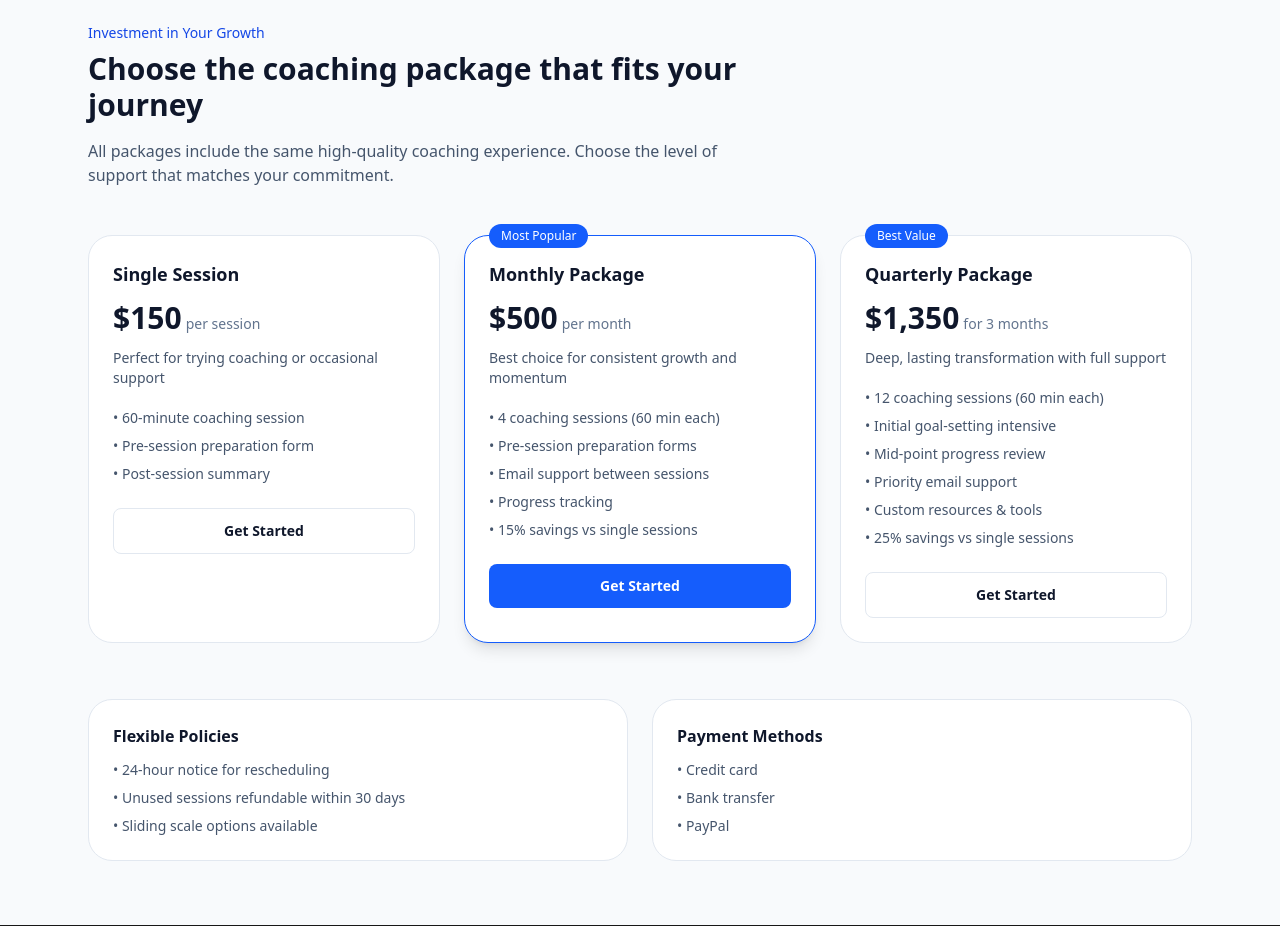
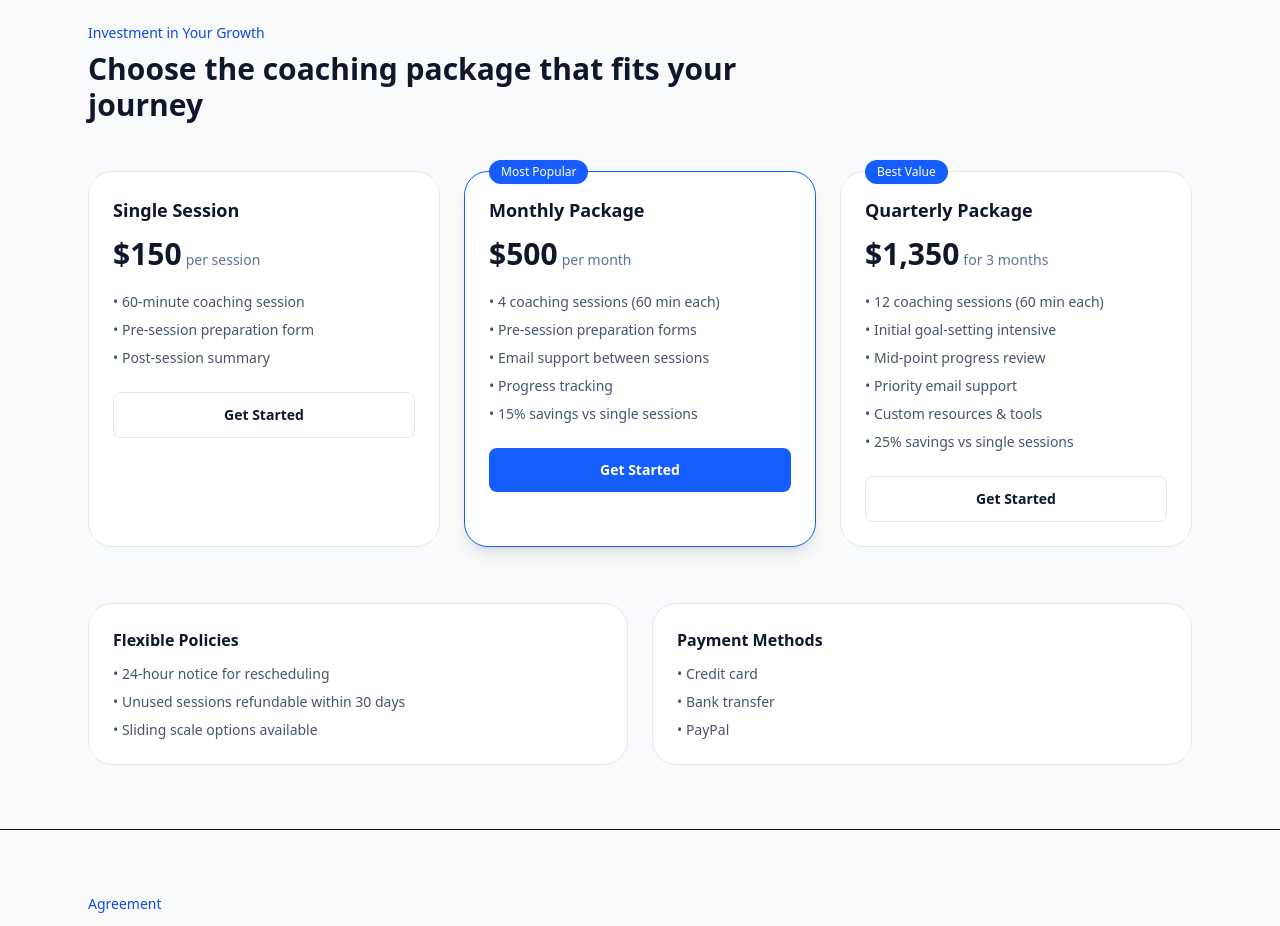
Before and after one commit to Saramah63/my-website, a Next.js app: page / in a window 1280 px wide. Shown: the part 5240-6166 px from the top of the page. Built offline with nearby package versions, Linux system fonts and the light colour scheme.

Commit message:
Make Pricing bilingual

```diff
--- a/components/Pricing.tsx
+++ b/components/Pricing.tsx
@@ -1,90 +1,134 @@
 "use client";
+
 import { useLanguage } from "../lib/LanguageContext";
+
 export default function Pricing() {
   const { t } = useLanguage();
+
+  const plans = [
+    {
+      key: "single",
+      highlight: false,
+      badge: "",
+      featuresEn: [
+        "60-minute coaching session",
+        "Pre-session preparation form",
+        "Post-session summary",
+      ],
+      featuresFa: [
+        "جلسه ۶۰ دقیقه‌ای کوچینگ",
+        "فرم آماده‌سازی قبل از جلسه",
+        "خلاصه جلسه بعد از پایان",
+      ],
+    },
+    {
+      key: "monthly",
+      highlight: true,
+      badge: "Most Popular",
+      featuresEn: [
+        "4 coaching sessions (60 min each)",
+        "Pre-session preparation forms",
+        "Email support between sessions",
+        "Progress tracking",
+        "15% savings vs single sessions",
+      ],
+      featuresFa: [
+        "۴ جلسه کوچینگ (هر کدام ۶۰ دقیقه)",
+        "فرم‌های آماده‌سازی قبل از جلسات",
+        "پشتیبانی ایمیلی بین جلسات",
+        "پیگیری پیشرفت",
+        "۱۵٪ صرفه‌جویی نسبت به جلسه تکی",
+      ],
+    },
+    {
+      key: "quarterly",
+      highlight: false,
+      badge: "Best Value",
+      featuresEn: [
+        "12 coaching sessions (60 min each)",
+        "Initial goal-setting intensive",
+        "Mid-point progress review",
+        "Priority email support",
+        "Custom resources & tools",
+        "25% savings vs single sessions",
+      ],
+      featuresFa: [
+        "۱۲ جلسه کوچینگ (هر کدام ۶۰ دقیقه)",
+        "جلسه فشرده تعیین هدف اولیه",
+        "مرور پیشرفت در میانه مسیر",
+        "پشتیبانی ایمیلی اولویت‌دار",
+        "ابزارها و منابع اختصاصی",
+        "۲۵٪ صرفه‌جویی نسبت به جلسه تکی",
+      ],
+    },
+  ] as const;
+
   return (
     <section id="pricing" className="border-t bg-slate-50">
       <div className="mx-auto max-w-6xl px-6 py-16">
         {/* Header */}
         <div className="max-w-2xl">
-          <p className="text-sm font-medium text-blue-700">
-            Investment in Your Growth
-          </p>
+          <p className="text-sm font-medium text-blue-700">{t.pricing.title}</p>
           <h2 className="mt-2 text-3xl font-bold text-slate-900">
-            Choose the coaching package that fits your journey
+            {t.pricing.subtitle}
           </h2>
-          <p className="mt-4 text-slate-600">
-            All packages include the same high-quality coaching experience.
-            Choose the level of support that matches your commitment.
-          </p>
         </div>
 
-        {/* Pricing cards */}
+        {/* Cards */}
         <div className="mt-12 grid gap-6 md:grid-cols-3">
-          <PriceCard
-            title="Single Session"
-            price="$150"
-            subtitle="per session"
-            description="Perfect for trying coaching or occasional support"
-            features={[
-              "60-minute coaching session",
-              "Pre-session preparation form",
-              "Post-session summary",
-            ]}
-            cta="Get Started"
-          />
+          {plans.map((p) => {
+            const plan =
+              p.key === "single"
+                ? t.pricing.plans.single
+                : p.key === "monthly"
+                ? t.pricing.plans.monthly
+                : t.pricing.plans.quarterly;
 
-          <PriceCard
-            title="Monthly Package"
-            price="$500"
-            subtitle="per month"
-            highlight
-            badge="Most Popular"
-            description="Best choice for consistent growth and momentum"
-            features={[
-              "4 coaching sessions (60 min each)",
-              "Pre-session preparation forms",
-              "Email support between sessions",
-              "Progress tracking",
-              "15% savings vs single sessions",
-            ]}
-            cta="Get Started"
-          />
+            // If user is in Farsi mode, show FA features; otherwise EN
+            const isFa = typeof document !== "undefined" && document.documentElement.dir === "rtl";
+            const features = isFa ? p.featuresFa : p.featuresEn;
 
-          <PriceCard
-            title="Quarterly Package"
-            price="$1,350"
-            subtitle="for 3 months"
-            badge="Best Value"
-            description="Deep, lasting transformation with full support"
-            features={[
-              "12 coaching sessions (60 min each)",
-              "Initial goal-setting intensive",
-              "Mid-point progress review",
-              "Priority email support",
-              "Custom resources & tools",
-              "25% savings vs single sessions",
-            ]}
-            cta="Get Started"
-          />
+            return (
+              <PriceCard
+                key={p.key}
+                title={plan.name}
+                price={plan.price}
+                subtitle={plan.note}
+                highlight={p.highlight}
+                badge={p.badge ? (isFa ? translateBadgeFa(p.badge) : p.badge) : undefined}
+                features={features}
+                cta={t.pricing.cta}
+              />
+            );
+          })}
         </div>
 
         {/* Policies */}
         <div className="mt-14 grid gap-6 md:grid-cols-2">
           <div className="rounded-2xl border border-slate-200 bg-white p-6">
-            <h3 className="font-semibold text-slate-900">Flexible Policies</h3>
+            <h3 className="font-semibold text-slate-900">
+              {isRtl() ? "سیاست‌های انعطاف‌پذیر" : "Flexible Policies"}
+            </h3>
             <ul className="mt-3 space-y-2 text-sm text-slate-600">
-              <li>• 24-hour notice for rescheduling</li>
-              <li>• Unused sessions refundable within 30 days</li>
-              <li>• Sliding scale options available</li>
+              <li>
+                • {isRtl() ? "امکان تغییر زمان با اطلاع ۲۴ ساعت قبل" : "24-hour notice for rescheduling"}
+              </li>
+              <li>
+                • {isRtl() ? "بازپرداخت جلسات استفاده‌نشده تا ۳۰ روز" : "Unused sessions refundable within 30 days"}
+              </li>
+              <li>
+                • {isRtl() ? "تعداد محدود اسلایدینگ‌اسکیل برای شرایط خاص" : "Sliding scale options available"}
+              </li>
             </ul>
           </div>
 
           <div className="rounded-2xl border border-slate-200 bg-white p-6">
-            <h3 className="font-semibold text-slate-900">Payment Methods</h3>
+            <h3 className="font-semibold text-slate-900">
+              {isRtl() ? "روش‌های پرداخت" : "Payment Methods"}
+            </h3>
             <ul className="mt-3 space-y-2 text-sm text-slate-600">
-              <li>• Credit card</li>
-              <li>• Bank transfer</li>
+              <li>• {isRtl() ? "کارت بانکی" : "Credit card"}</li>
+              <li>• {isRtl() ? "انتقال بانکی" : "Bank transfer"}</li>
               <li>• PayPal</li>
             </ul>
           </div>
@@ -98,7 +142,6 @@ function PriceCard({
   title,
   price,
   subtitle,
-  description,
   features,
   cta,
   highlight,
@@ -107,7 +150,6 @@ function PriceCard({
   title: string;
   price: string;
   subtitle: string;
-  description: string;
   features: string[];
   cta: string;
   highlight?: boolean;
@@ -116,9 +158,7 @@ function PriceCard({
   return (
     <div
       className={`relative rounded-2xl border p-6 ${
-        highlight
-          ? "border-blue-600 bg-white shadow-lg"
-          : "border-slate-200 bg-white"
+        highlight ? "border-blue-600 bg-white shadow-lg" : "border-slate-200 bg-white"
       }`}
     >
       {badge && (
@@ -133,8 +173,6 @@ function PriceCard({
         <span className="text-3xl font-bold text-slate-900">{price}</span>
         <span className="ml-1 text-sm text-slate-500">{subtitle}</span>
       </div>
-
-      <p className="mt-3 text-sm text-slate-600">{description}</p>
 
       <ul className="mt-5 space-y-2 text-sm text-slate-600">
         {features.map((f) => (
@@ -155,3 +193,14 @@ function PriceCard({
     </div>
   );
 }
+
+function isRtl() {
+  if (typeof document === "undefined") return false;
+  return document.documentElement.dir === "rtl";
+}
+
+function translateBadgeFa(badge: string) {
+  if (badge === "Most Popular") return "محبوب‌ترین";
+  if (badge === "Best Value") return "به‌صرفه‌ترین";
+  return badge;
+}
```
